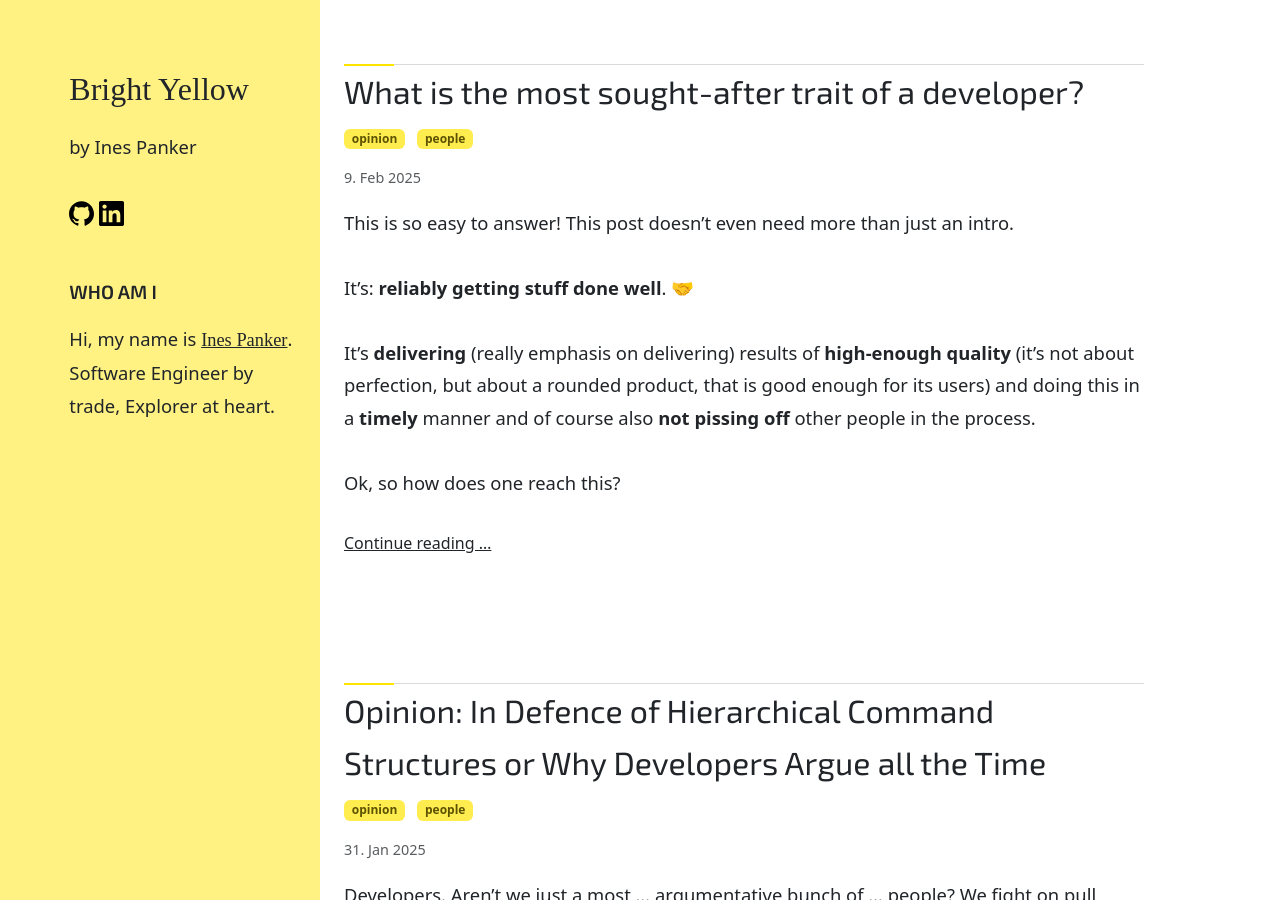
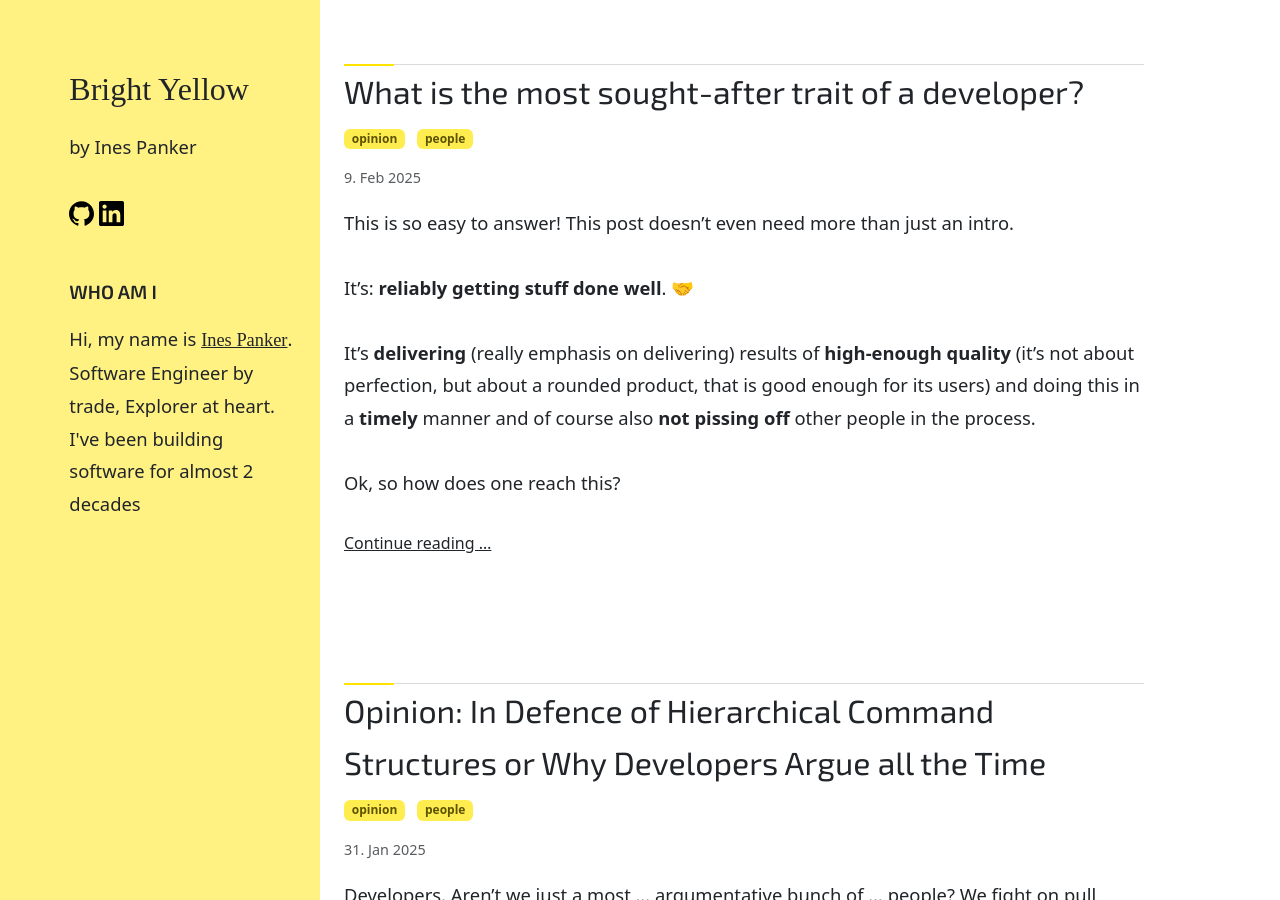
Before and after one commit to inesp/inesp.github.io, a Jekyll site: the page built from index.md, in a window 1280 px wide and 900 px high. Built offline with Jekyll 4.4.1, drawn with Linux system fonts in a browser that asks for light colours; nearby versions of some CDN libraries; some web fonts are replaced.

Commit message:
Add 2-decades

```diff
--- a/_includes/sidebar.html
+++ b/_includes/sidebar.html
@@ -35,6 +35,7 @@
       </ul>
 
       <h3 class="mt-md-4 mt-lg-5">Who am I</h3>
-      <p class="mb-5">Hi, my name is  <a href="{{ '/about' | relative_link }}" class="my-name">Ines Panker</a>. Software Engineer by trade, Explorer at heart.</p>
+      <p class="mb-5">Hi, my name is  <a href="{{ '/about' | relative_link }}" class="my-name">Ines Panker</a>. Software Engineer by trade, Explorer at heart.<br>
+      I've been building software for almost 2 decades</p>
   </div>
 </div>
```
